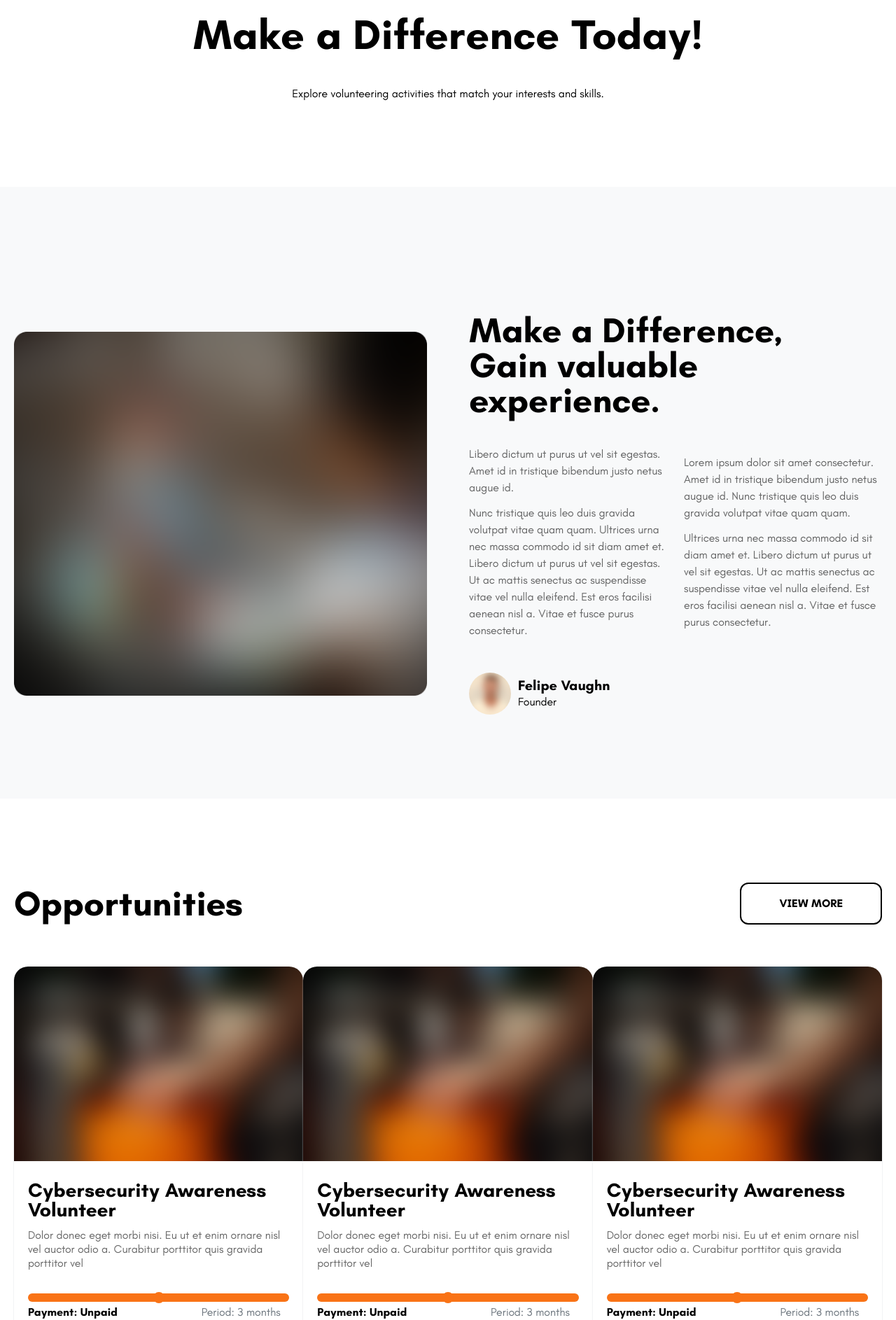
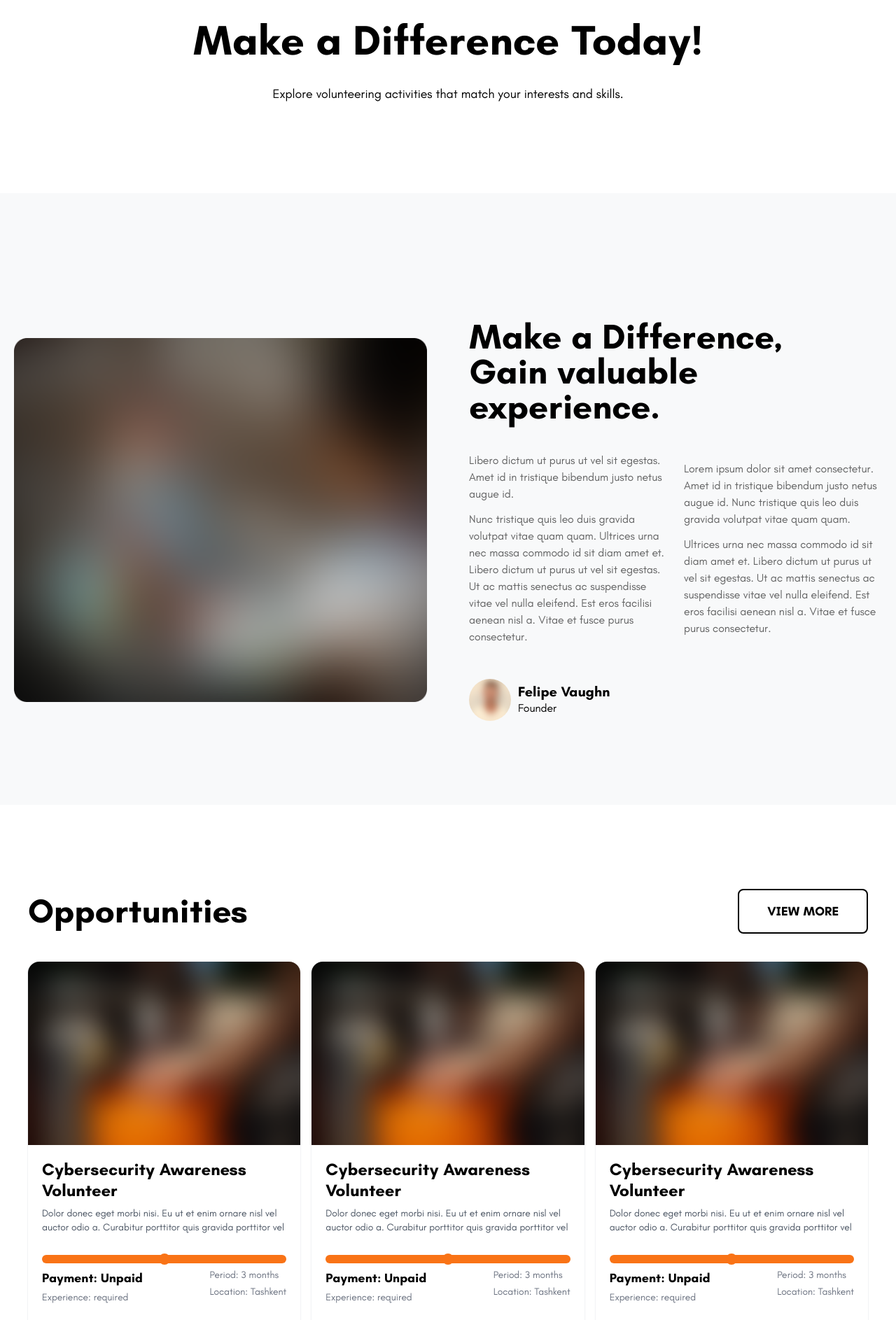
Before and after one commit to Digitals-Group/wematch, a React (Vite) app: page / in a window 1280 px wide. Shown: the part 160-2046 px from the top of the page at 70% size. Built offline with nearby package versions, Linux system fonts and the light colour scheme.

Commit message:
responsive done

```diff
--- a/src/Layout/Footer/Footer.jsx
+++ b/src/Layout/Footer/Footer.jsx
@@ -8,7 +8,7 @@ const Footer = () => {
   return (
     <footer className="bg-black pt-[60px] pb-[40px]">
       <div className="max-w-[1336px] w-full mx-auto px-[20px]">
-        <div className="flex justify-between w-full mb-[60px]">
+        <div className="flex justify-between w-full mb-[60px] md:flex flex-wrap">
           <div className="max-w-[303px] w-full">
             <Link className="text-white font-bold text-4 " to={"/"}>
               VolunteerUz
--- a/src/Layout/Header/Header.jsx
+++ b/src/Layout/Header/Header.jsx
@@ -24,7 +24,11 @@ const Header = () => {
           className="text-white md:hidden"
           onClick={() => setIsOpen(!isOpen)}
         >
-          {isOpen ? <IoMdClose className="w-6 h-6" /> : <IoMdMenu className="w-6 h-6" />}
+          {isOpen ? (
+            <IoMdClose className="w-6 h-6" />
+          ) : (
+            <IoMdMenu className="w-6 h-6" />
+          )}
         </button>
 
         <ul className="hidden md:flex items-center gap-6">
--- a/src/components/Shared/Cards/Cards.jsx
+++ b/src/components/Shared/Cards/Cards.jsx
@@ -17,48 +17,29 @@ const Cards = () => {
   };
 
   const handleNavigate = () => {
-    navigate("/viewmore")
-  }
+    navigate("/viewmore");
+  };
 
   return (
     <>
-      <section className="mb-[36px]">
-        <div className="max-w-[1336px] w-full mx-auto px-[20px]">
-          <div className="flex items-center justify-between mb-[60px]">
-            <h2 className="text-black font-bold text-[50px] leading-[100%]">
+      <section className="mb-9 px-5 md:px-10">
+        <div className="max-w-[1336px] w-full mx-auto">
+          <div className="flex flex-col md:flex-row items-center justify-between mb-10">
+            <h2 className="text-black font-bold text-4xl md:text-5xl leading-tight text-center md:text-left">
               Opportunities
             </h2>
-            <button className="border-2 border-black py-[20px] px-[54px] rounded-[12px] uppercase font-bold text-4 leading-[100%] hover:bg-black hover:text-white transition" onClick={handleNavigate}>
-              view More
+            <button
+              className="mt-4 md:mt-0 border-2 border-black py-4 px-10 rounded-lg uppercase font-bold text-base md:text-lg hover:bg-black hover:text-white transition"
+              onClick={handleNavigate}
+            >
+              View More
             </button>
           </div>
 
-          <div className="grid grid-cols-3 gap-y-[15px]">
-            {cardData?.map((item) => {
-              const {
-                id,
-                image,
-                title,
-                text,
-                payment,
-                time,
-                experience,
-                location,
-              } = item;
-              return (
-                <Item
-                  key={id}
-                  image={image}
-                  title={title}
-                  text={text}
-                  payment={payment}
-                  time={time}
-                  experience={experience}
-                  location={location}
-                  handleViewDetails={handleViewDetails}
-                />
-              );
-            })}
+          <div className="grid grid-cols-1 sm:grid-cols-2 md:grid-cols-3 gap-4">
+            {cardData?.map((item) => (
+              <Item key={item.id} {...item} handleViewDetails={handleViewDetails} />
+            ))}
           </div>
         </div>
       </section>
--- a/src/components/Shared/Cards/Item/Item.jsx
+++ b/src/components/Shared/Cards/Item/Item.jsx
@@ -2,20 +2,12 @@ import React from "react";
 
 const Item = ({ image, title, text, payment, time, experience, location, handleViewDetails }) => {
   return (
-    <div className="max-w-[416px] w-full bg-white shadow-sm shadow-gray-300 rounded-[20px]">
-      <img
-        className="rounded-tl-[20px] rounded-tr-[20px]"
-        src={image}
-        alt="image"
-      />
-      <div className="pt-[28px] px-[20px] pb-[40px]">
-        <div className="mb-[28px]">
-          <h3 className="text-black font-bold text-[28px] leading-[100%] mb-3">
-            {title}
-          </h3>
-          <p className="text-[#00000099] font-normal text-4 leading-[20px]">
-            {text}
-          </p>
+    <div className="max-w-[416px] w-full bg-white shadow-sm shadow-gray-300 rounded-2xl mx-auto">
+      <img className="rounded-t-2xl w-full" src={image} alt="image" />
+      <div className="p-5">
+        <div className="mb-6">
+          <h3 className="text-black font-bold text-2xl leading-tight mb-2">{title}</h3>
+          <p className="text-gray-600 text-sm">{text}</p>
         </div>
         <input
           type="range"
@@ -30,27 +22,21 @@ const Item = ({ image, title, text, payment, time, experience, location, handleV
              [&::-moz-range-thumb]:bg-orange-500 [&::-moz-range-thumb]:rounded-full"
         />
 
-        <div className="flex items-center justify-between mb-[28px]">
+        <div className="flex flex-wrap justify-between mb-6">
           <div>
-            <h4 className="font-bold text-4 leading-[100%] mb-[8px]">
-              {payment}
-            </h4>
-            <p className="text-[#6C757D] font-medium text-3 leading-[100%]">
-              {experience}
-            </p>
+            <h4 className="font-bold text-lg mb-1">{payment}</h4>
+            <p className="text-gray-500 text-sm">{experience}</p>
           </div>
-
           <div>
-            <p className="text-[#6C757D] font-medium text-3 leading-[100%] mb-[8px]">
-              {time}
-            </p>
-            <p className="text-[#6C757D] font-medium text-3 leading-[100%]">
-              {location}
-            </p>
+            <p className="text-gray-500 text-sm mb-1">{time}</p>
+            <p className="text-gray-500 text-sm">{location}</p>
           </div>
         </div>
 
-        <button className="w-full bg-black text-white uppercase rounded-[12px] py-[20px] font-bold text-4 border-2 border-transparent leading-[100%] hover:bg-white hover:text-black hover:border-black transition" onClick={handleViewDetails}>
+        <button
+          className="w-full bg-black text-white uppercase rounded-lg py-3 font-bold text-base border-2 border-transparent hover:bg-white hover:text-black hover:border-black transition"
+          onClick={handleViewDetails}
+        >
           View Details
         </button>
       </div>
--- a/src/components/Shared/Hero/Hero.jsx
+++ b/src/components/Shared/Hero/Hero.jsx
@@ -7,40 +7,35 @@ import { Scrollbar } from "swiper/modules";
 const Hero = () => {
   const heroData = [
     {
-      title: "  Make a Difference Today!",
+      title: "Make a Difference Today!",
       text: "Explore volunteering activities that match your interests and skills.",
     },
     {
-      title: "  Make a Difference Today!",
+      title: "Make a Difference Today!",
       text: "Explore volunteering activities that match your interests and skills.",
     },
     {
-      title: "  Make a Difference Today!",
+      title: "Make a Difference Today!",
       text: "Explore volunteering activities that match your interests and skills.",
     },
     {
-      title: "  Make a Difference Today!",
+      title: "Make a Difference Today!",
       text: "Explore volunteering activities that match your interests and skills.",
     },
   ];
+
   return (
     <section className="bg-white shadow-sm shadow-gray-300">
-      <div className="max-w-[1336px] w-full mx-auto px-[20px]">
-        <div className="text-center py-[120px]">
-          <Swiper
-            // scrollbar={{
-            //   hide: true,
-            // }}
-            modules={[Scrollbar]}
-            className="mySwiper"
-          >
-            {heroData?.map((item, id) => (
+      <div className="max-w-[1336px] w-full mx-auto px-5 md:px-10">
+        <div className="text-center py-20 md:py-32">
+          <Swiper modules={[Scrollbar]} className="mySwiper">
+            {heroData.map((item, id) => (
               <SwiperSlide key={id}>
-                <h2 className="text-black font-bold text-[60px] leading-[100%] mb-[40px]">
-                  {item?.title}
+                <h2 className="text-black font-bold text-4xl md:text-5xl lg:text-[60px] leading-[100%] mb-6 md:mb-8">
+                  {item.title}
                 </h2>
-                <p className="text-black font-normal text-4 leading-[27px]">
-                  {item?.text}
+                <p className="text-black font-normal text-base md:text-lg leading-[27px]">
+                  {item.text}
                 </p>
               </SwiperSlide>
             ))}
```
